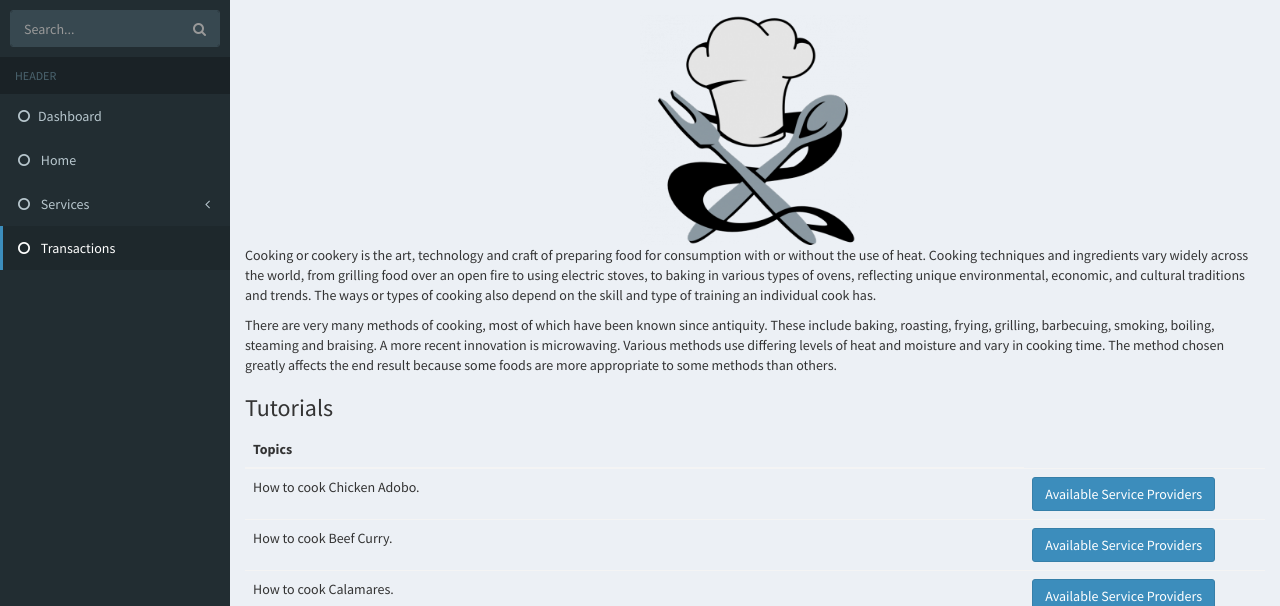
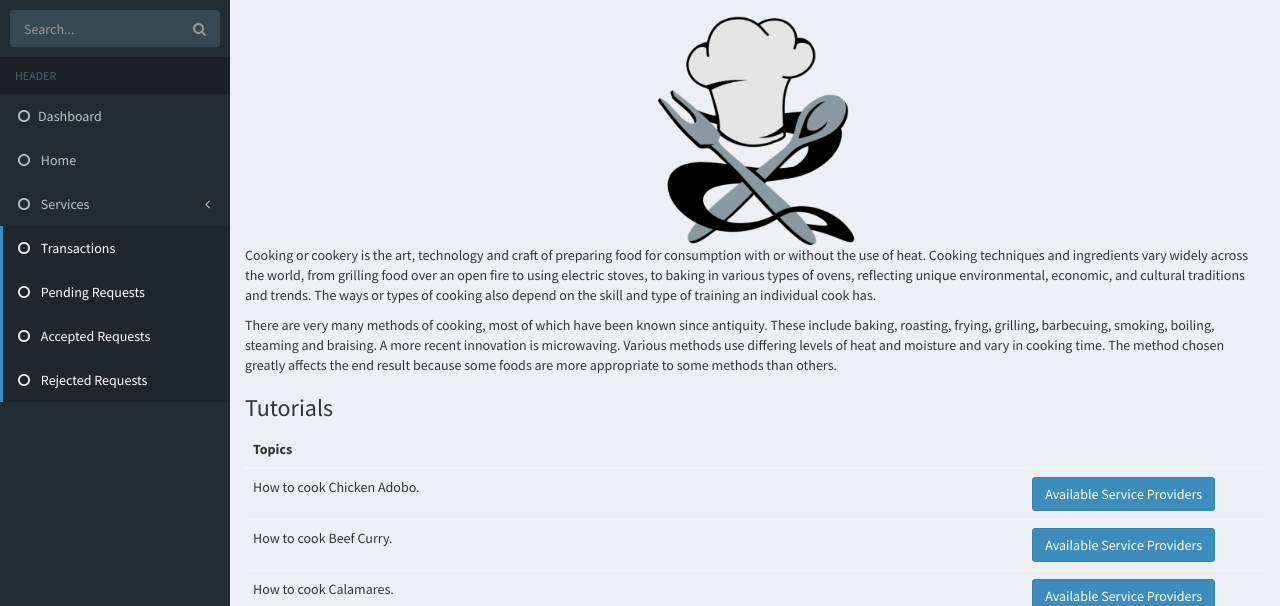
Before and after one commit to jommalong/Customer_Module, a PHP site: page /index.php in a window 1280 px wide. Shown: the part 50-656 px from the top of the page. Run offline with PHP 8.4, Linux system fonts and the light colour scheme; data comes from the database, SQL or seed files in the repository; data that the repository does not hold is empty; some libraries are stand-ins or nearby versions.

Commit message:
Updated the mainsidebar.php

```diff
--- a/mainsidebar.php
+++ b/mainsidebar.php
@@ -39,6 +39,9 @@
           </ul>
         </li>
         <li class="active"><a href="transactions.php"><i class="fa fa-circle-o"></i> <span>Transactions</span></a></li>
+        <li class="active"><a href="pending.php"><i class="fa fa-circle-o"></i> <span>Pending Requests</span></a></li>
+        <li class="active"><a href="accepted.php"><i class="fa fa-circle-o"></i> <span>Accepted Requests</span></a></li>
+        <li class="active"><a href="rejected.php"><i class="fa fa-circle-o"></i> <span>Rejected Requests</span></a></li>
       </ul>
       <!-- /.sidebar-menu -->
     </section>
```
